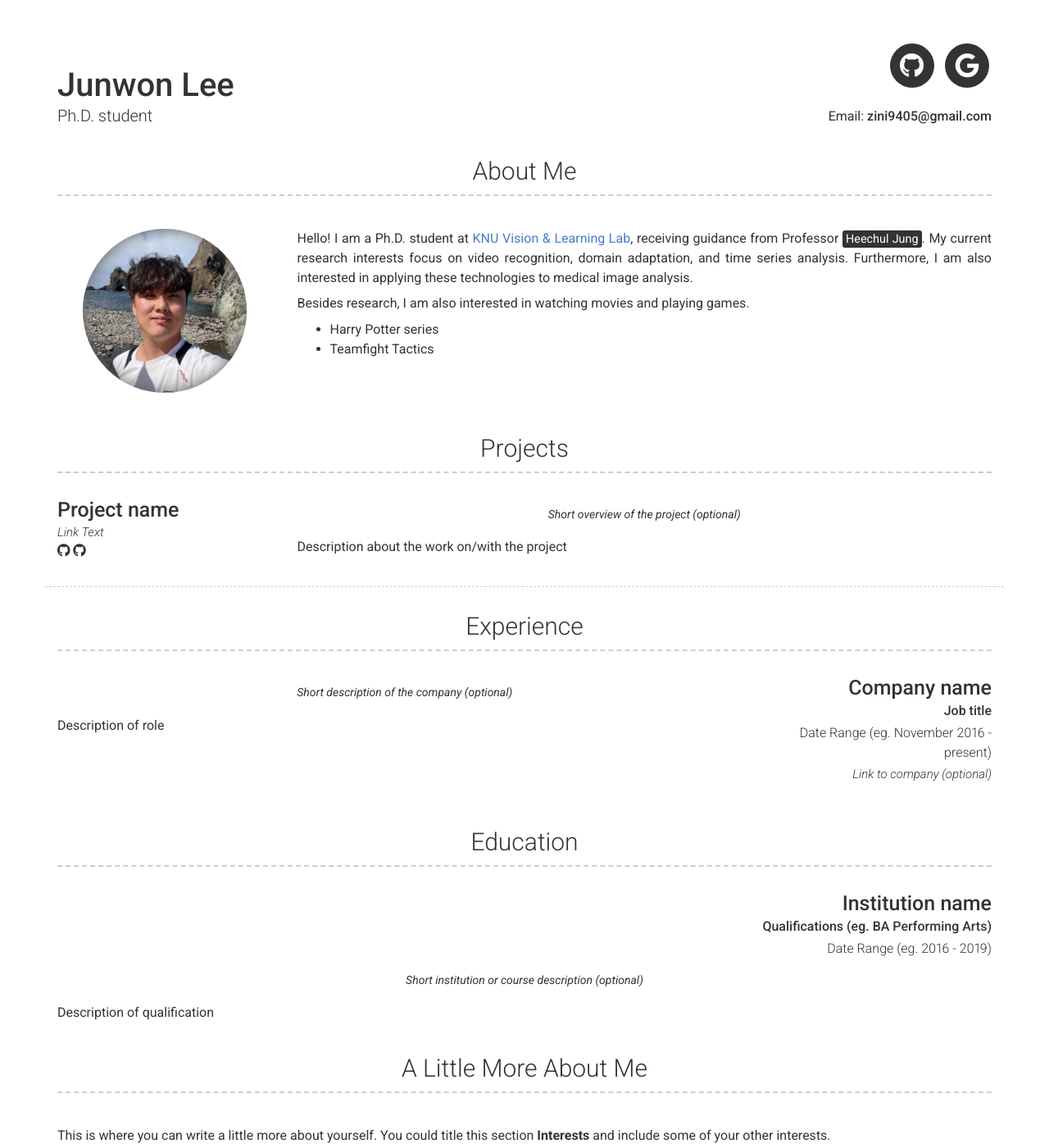
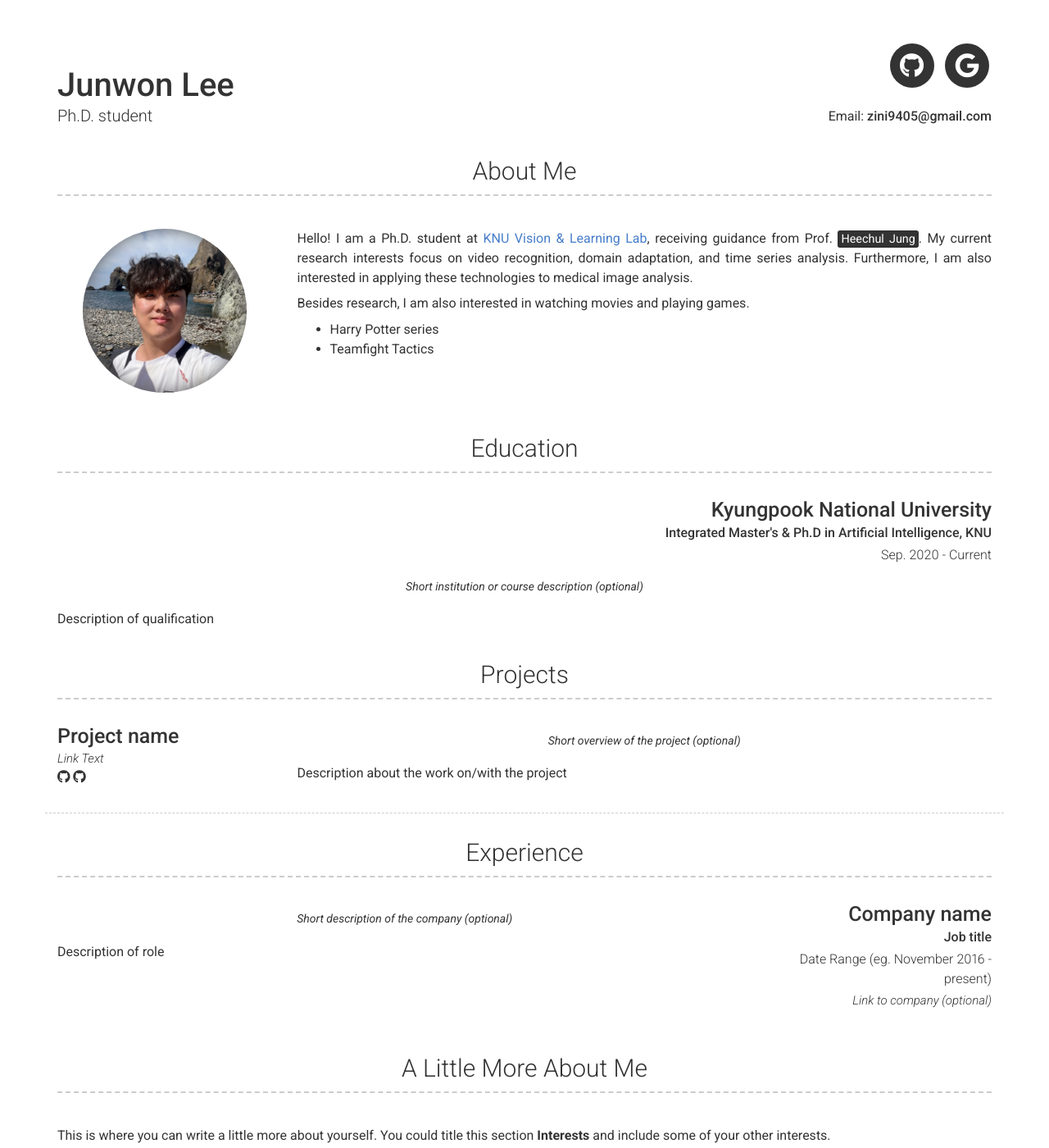
Before and after one commit to zini9405/zini9405.github.io, a Jekyll site: the page built from index.md, in a window 1280 px wide and 1400 px high. Shown: the whole window at 82% size. Built offline with Jekyll 4.4.1, drawn with Linux system fonts in a browser that asks for light colours; nearby versions of some CDN libraries.

Commit message:
Update _config.yml

```diff
--- a/_config.yml
+++ b/_config.yml
@@ -60,7 +60,7 @@ googlescholar_username: 9bsecQIAAAAJ&hl=ko
 # about_title: About Me (Use this to override about section title)
 about_profile_image: images/Junwon.jpeg
 about_content: | # this will include new lines to allow paragraphs
-  Hello! I am a Ph.D. student at [KNU Vision & Learning Lab](https://sites.google.com/view/kvl), receiving guidance from Professor <mark>Heechul Jung</mark>. My current research interests focus on video recognition, domain adaptation, and time series analysis. Furthermore, I am also interested in applying these technologies to medical image analysis.
+  Hello! I am a Ph.D. student at [KNU Vision & Learning Lab](https://sites.google.com/view/kvl), receiving guidance from Prof. <mark>Heechul Jung</mark>. My current research interests focus on video recognition, domain adaptation, and time series analysis. Furthermore, I am also interested in applying these technologies to medical image analysis.
 
   Besides research, I am also interested in watching movies and playing games.
     - Harry Potter series
@@ -73,6 +73,17 @@ about_content: | # this will include new lines to allow paragraphs
 #   - Images ![alt text](/images/landscape-trees.jpg "Trees")
 
 content:
+  - title: Education
+    layout: list
+    content:
+      - layout: top-right
+        title: Kyungpook National University
+        sub_title: Integrated Master's & Ph.D in Artificial Intelligence, KNU
+        caption: Sep. 2020 - Current
+        quote: >
+          Short institution or course description (optional)
+        description: | # this will include new lines to allow paragraphs
+          Description of qualification
   - title: Projects # Title for the section
     layout: list # Type of content section (list/text)
     content:
@@ -105,17 +116,7 @@ content:
           Short description of the company (optional)
         description: | # this will include new lines to allow paragraphs
           Description of role
-  - title: Education
-    layout: list
-    content:
-      - layout: top-right
-        title: Institution name
-        sub_title: Qualifications (eg. BA Performing Arts)
-        caption: Date Range (eg. 2016 - 2019)
-        quote: >
-          Short institution or course description (optional)
-        description: | # this will include new lines to allow paragraphs
-          Description of qualification
+
   - title: A Little More About Me
     layout: text
     content: | # this will include new lines to allow paragraphs
```
